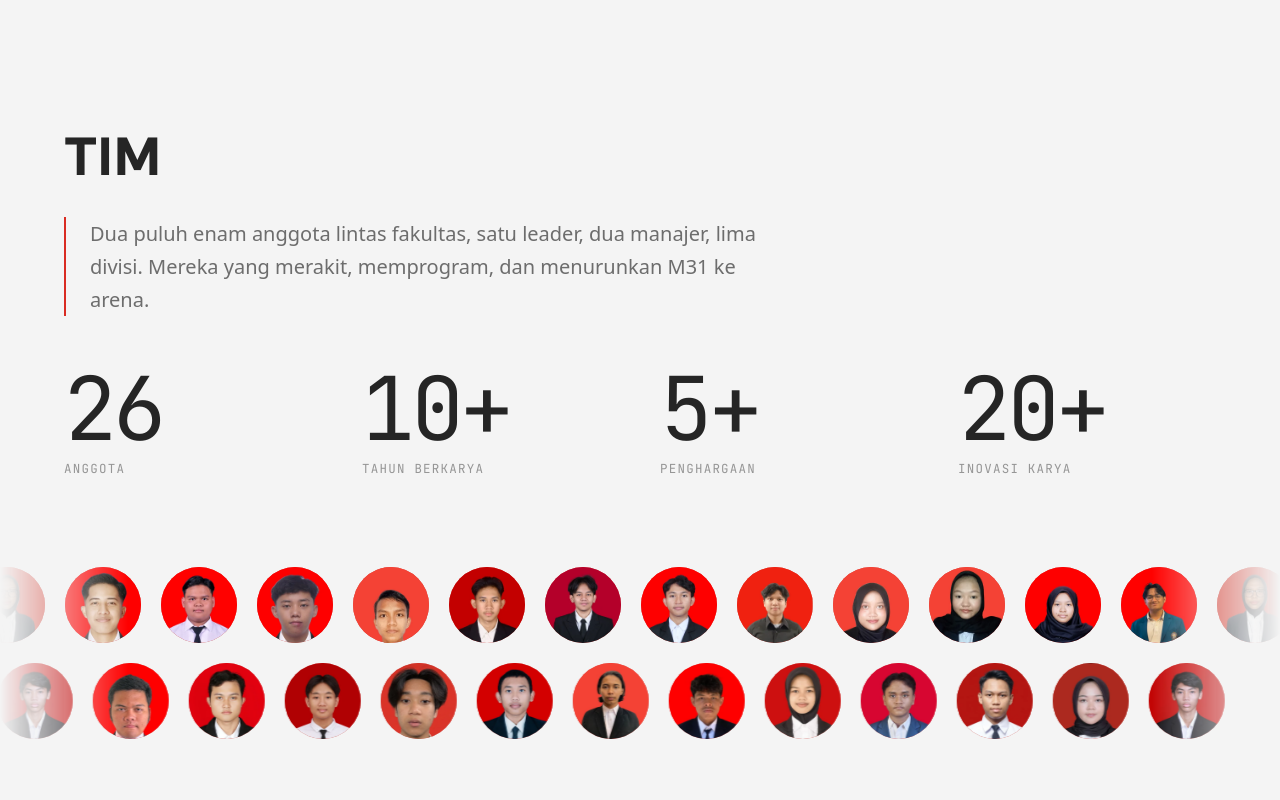
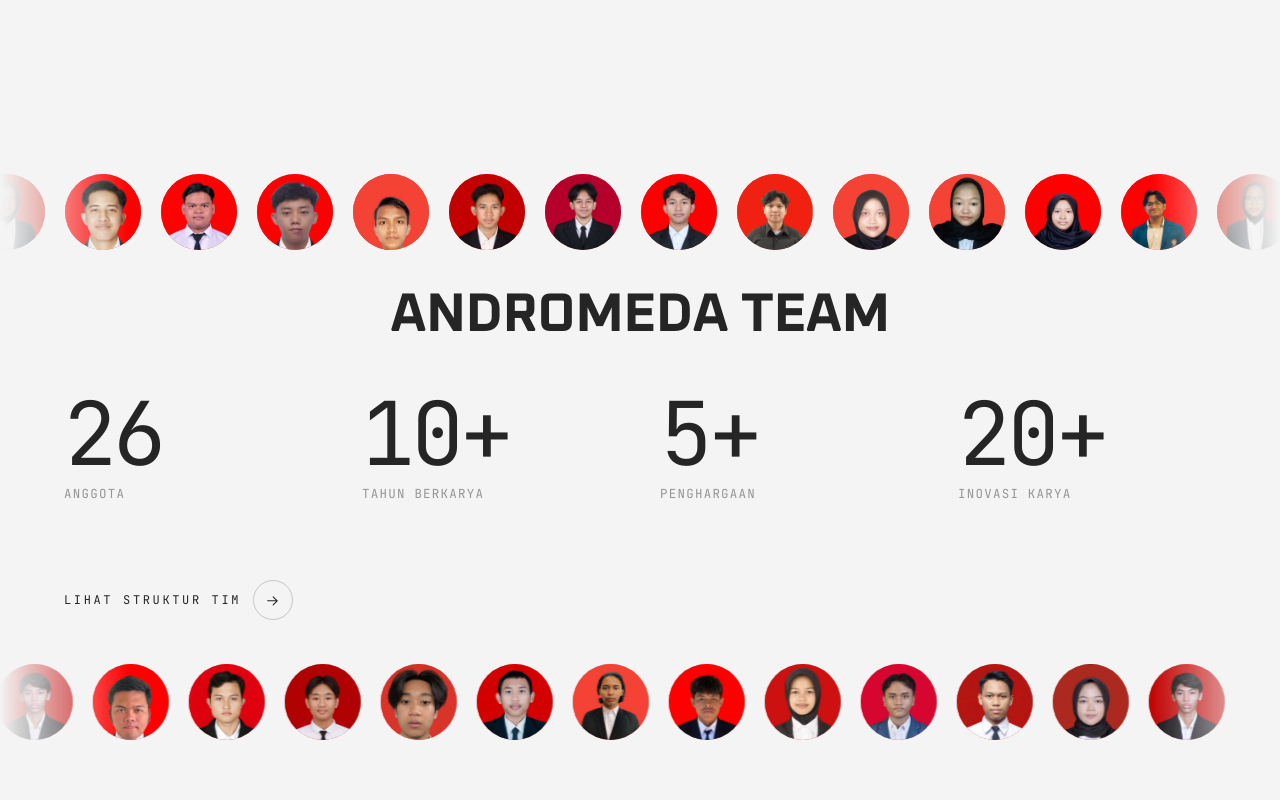
Before and after one commit to Htech5/andromeda, a Next.js app: page / in a window 1280 px wide. Shown: the part 3640-4440 px from the top of the page. Built offline with nearby package versions, Linux system fonts and the light colour scheme.

Commit message:
meramaikan team

```diff
--- a/src/app/components.css
+++ b/src/app/components.css
@@ -1544,7 +1544,10 @@
   padding-block: calc(var(--section-y) * 1.9);
 }
 
-.section--stats .lede {
+/* The only centred head on the site: this band is a portrait of the team, and
+   the two face lanes bracket it symmetrically. */
+.section--stats .sectionHead {
+  justify-content: center;
   margin-bottom: clamp(2rem, 4vw, 3rem);
 }
 
@@ -1558,7 +1561,9 @@
   margin-left: -50vw;
   display: grid;
   gap: clamp(0.75rem, 2vw, 1.25rem);
-  margin-block: clamp(2rem, 5vw, 3.25rem);
+  /* First lane sits above the head, last one closes the band, so the outer
+     margin goes to the section padding and only the inner side spaces. */
+  margin-block: clamp(1.5rem, 4vw, 2.5rem);
   /* The lanes are wider than the screen by design. The mask only hides their
      paint, so the clip has to be real or the page scrolls sideways. */
   overflow: hidden;
--- a/src/app/page.tsx
+++ b/src/app/page.tsx
@@ -25,16 +25,9 @@
         <Capability />
         <RobotArchitecture />
         <section className="section section--stats shell" id="team">
-          <SectionHead title="Tim" />
-          <Reveal variant="tilt">
-            <p className="lede lede--bar">
-              Dua puluh enam anggota lintas fakultas, satu leader, dua manajer,
-              lima divisi. Mereka yang merakit, memprogram, dan menurunkan M31
-              ke arena.
-            </p>
-          </Reveal>
+          <TeamFaces lane={0} />
+          <SectionHead title="Andromeda Team" />
           <StatsRow />
-          <TeamFaces />
           <Reveal variant="right">
             <Link className="teamLink" href="/team">
               Lihat struktur tim
@@ -43,6 +36,7 @@
               </span>
             </Link>
           </Reveal>
+          <TeamFaces lane={1} />
         </section>
         <Achievements />
         {hasPartners && <PoweredBy />}
--- a/src/components/TeamFaces.tsx
+++ b/src/components/TeamFaces.tsx
@@ -15,20 +15,25 @@
 
 const SIZE = 76;
 
-/** Two lanes drifting against each other, so the strip reads as a crowd and
-    not as a queue. The split is by position, which keeps both lanes even. */
-const lanes = [
+/** Two lanes drifting against each other: one opens the section, one closes
+    it. The split is by position, which keeps both lanes even. */
+const lanes: Person[][] = [
   faces.filter((_, i) => i % 2 === 0),
   faces.filter((_, i) => i % 2 === 1),
 ];
 
-function Lane({ people, back }: { people: Person[]; back?: boolean }) {
+/** Decorative: the names and roles live on /team, and reading 50 duplicated
+    portraits out loud would bury the link between the two lanes. */
+export default function TeamFaces({ lane }: { lane: 0 | 1 }) {
   // Duplicated once: the track travels exactly half its width per cycle, so
   // the seam lands on an identical face and never shows.
-  const cycle = [...people, ...people];
+  const cycle = [...lanes[lane], ...lanes[lane]];
 
   return (
-    <div className={`faceStrip__lane${back ? " faceStrip__lane--back" : ""}`}>
+    <div className="faceStrip" aria-hidden="true">
+      <div
+        className={`faceStrip__lane${lane === 1 ? " faceStrip__lane--back" : ""}`}
+      >
         {cycle.map((person, i) => (
           <span className="face" key={`${person.name}-${i}`}>
             <Image
@@ -41,17 +46,6 @@
           </span>
         ))}
       </div>
-  );
-}
-
-/** Decorative: the names and roles live on /team, and reading 48 duplicated
-    portraits out loud would bury the link that follows. */
-export default function TeamFaces() {
-  return (
-    <div className="faceStrip" aria-hidden="true">
-      {lanes.map((people, i) => (
-        <Lane back={i === 1} key={i} people={people} />
-      ))}
     </div>
   );
 }
```
Lines whose indentation alone changed are shown as unchanged.
